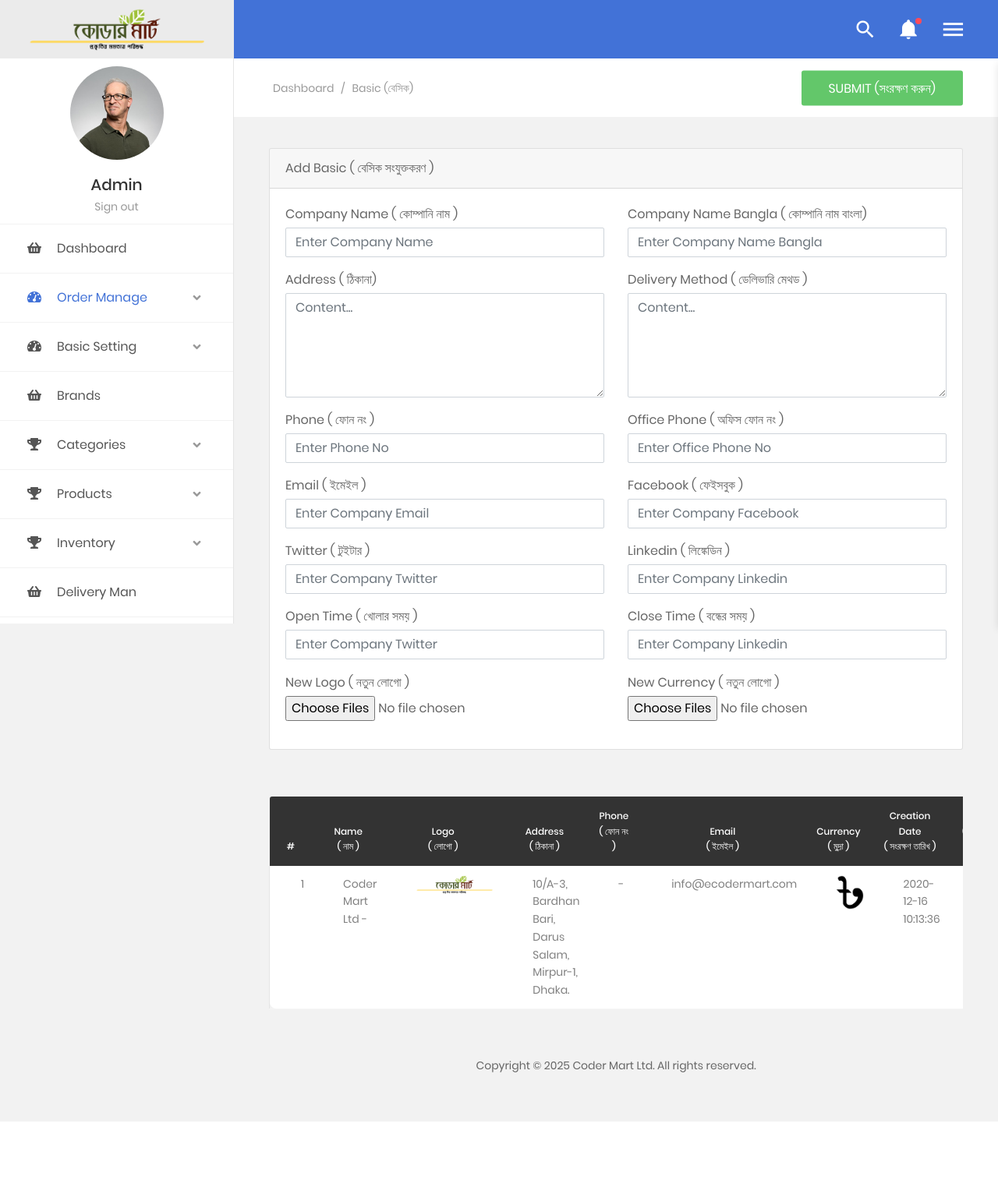
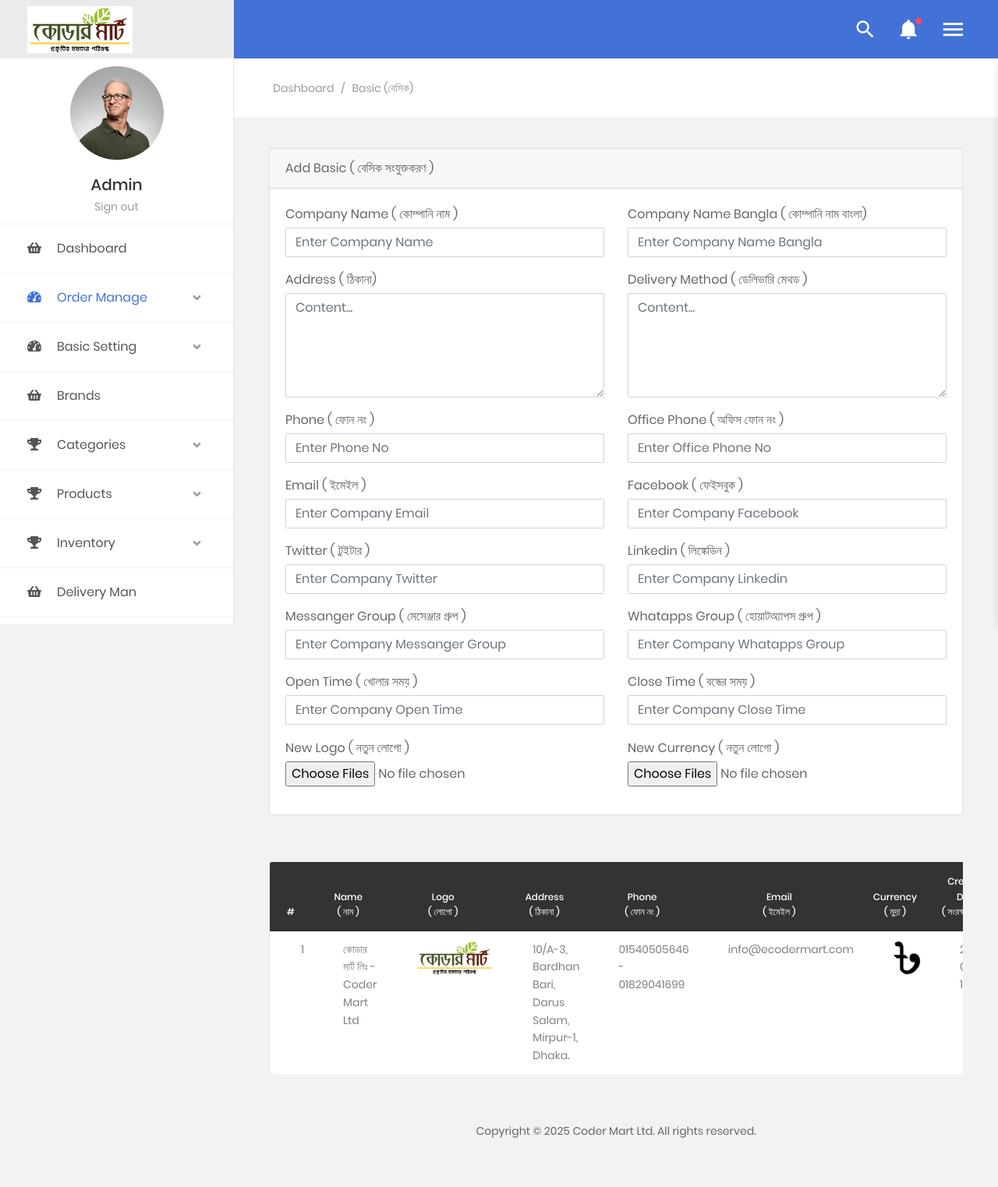
Before and after one commit to SaifReact/coder, a PHP site: page /eCoderMart/admin/home/basic.php in a window 1280 px wide. Shown: the whole page at 78% size. Before the commit the page ends 1439 px from the top, so only its background shows below. Run offline with PHP 8.4, Linux system fonts and the light colour scheme; a user stored in the database is signed in; data comes from the database, SQL or seed files in the repository; data that the repository does not hold is empty; some libraries are stand-ins or nearby versions.

Commit message:
Update Basic Page

```diff
--- a/admin/home/basic.php
+++ b/admin/home/basic.php
@@ -9,7 +9,8 @@ if (empty($_SESSION['alogin'])) {
 
 $basicId = isset($_GET['id']) ? intval($_GET['id']) : 0;
 $basic = ['compName' => '', 'compName_en' => '', 'address'  => '', 'phone'  => '', 'office_phone'  => '', 'email'  => '',
-'logo'  => '', 'currency'  => '', 'facebook'  => '', 'twitter'  => '', 'linkedin'  => '', 'open_time'  => '', 'off_time'  => '', 'delivery_process'  => ''];
+'logo'  => '', 'currency'  => '', 'facebook'  => '', 'twitter'  => '', 'linkedin'  => '', 'open_time'  => '', 'close_time'  => '',
+'delivery_process'  => '', 'messanger_group' => '', 'whatapps_group' => ''];
 
 function getBasic($con, $basicId) {
     $stmt = $con->prepare("SELECT * FROM basic WHERE id = ?");
@@ -60,8 +61,10 @@ if ($_SERVER['REQUEST_METHOD'] === 'POST') {
     $twitter = trim($_POST['twitter'] ?? '');
     $linkedin = trim($_POST['linkedin'] ?? '');
     $open_time = trim($_POST['open_time'] ?? '');
-    $off_time = trim($_POST['off_time'] ?? '');
-    $delivery_process = trim($_POST['delivery_process'] ?? '');
+    $close_time = trim($_POST['close_time'] ?? '');
+    $delivery_method = trim($_POST['delivery_method'] ?? '');
+	$messanger_group = trim($_POST['messanger_group'] ?? '');
+	$whatapps_group = trim($_POST['whatapps_group'] ?? '');
 
     // Prevent processing if required fields are missing
     if (empty($compName) || empty($compName_en)) {
@@ -87,46 +90,69 @@ if ($_SERVER['REQUEST_METHOD'] === 'POST') {
 
     // Check if category is being updated
     if ($basicId > 0) {
-        // Update category only if there are changes
-        if ($compName !== $basic['compName'] ||
+    // Check if any data has changed
+    if (
+        $compName !== $basic['compName'] ||
         $compName_en !== $basic['compName_en'] ||
-		$address = $basic['address'] ||
-		$phone = $basic['phone'] ||
-		$office_phone = $basic['office_phone'] ||
-		$email = $basic['email'] ||
+        $address !== $basic['address'] ||
+        $phone !== $basic['phone'] ||
+        $office_phone !== $basic['office_phone'] ||
+        $email !== $basic['email'] ||
         $newLogoImageName !== $basic['logo'] ||
         $newCurrImageName !== $basic['currency'] ||
-		$facebook = $basic['facebook'] ||
-		$twitter = $basic['twitter'] ||
-		$linkedin = $basic['linkedin'] ||
-		$open_time = $basic['open_time'] ||
-		$off_time = $basic['off_time'] ||
-		$delivery_process = $basic['delivery_process']) {
-            $stmt = $con->prepare("UPDATE company SET compName = ?, compName_en = ?, address = ?, office_phone = ?,
-			email = ?, logo = ?, currency = ?, facebook = ?,twitter = ?,linkedin = ?, open_time = ?, off_time = ?,delivery_process = ? WHERE id = ?");
-            $stmt->bind_param("ssssi", $compName, $compName_en, $address, $phone, $office_phone, $email,
-			$newLogoImageName, $newCurrImageName, $facebook, $twitter, $linkedin, $open_time, $off_time, $delivery_process, $basicId);
-            $stmt->execute();
-            $stmt->close();
+        $facebook !== $basic['facebook'] ||
+        $twitter !== $basic['twitter'] ||
+        $linkedin !== $basic['linkedin'] ||
+        $open_time !== $basic['open_time'] ||
+        $close_time !== $basic['close_time'] ||
+        $delivery_method !== $basic['delivery_method'] ||
+        $messanger_group !== $basic['messanger_group'] ||
+        $whatapps_group !== $basic['whatapps_group']
+    ) {
+        // Prepare the SQL statement
+        $stmt = $con->prepare("UPDATE basic SET compName = ?, compName_en = ?, address = ?, phone = ?, office_phone = ?,
+        email = ?, logo = ?, currency = ?, facebook = ?, twitter = ?, linkedin = ?, open_time = ?, close_time = ?,
+        delivery_method = ?, messanger_group = ?, whatapps_group = ? WHERE id = ?");
 
-            // Move the uploaded images to the appropriate directories
-            if ($_FILES['logo']['name']) {
+        if ($stmt === false) {
+            die("Prepare failed: " . $con->error);
+        }
+
+        // Bind parameters
+        $stmt->bind_param(
+            "ssssssssssssssssi",
+            $compName, $compName_en, $address, $phone, $office_phone, $email,
+            $newLogoImageName, $newCurrImageName, $facebook, $twitter, $linkedin, $open_time, $close_time,
+            $delivery_method, $messanger_group, $whatapps_group, $basicId
+        );
+
+        // Execute and close
+        if ($stmt->execute()) {
+            // Move the uploaded images if they exist
             $logoDir = "../logo/$basicId";
             if (!is_dir($logoDir)) mkdir($logoDir, 0777, true);
+
+            if (!empty($_FILES['logo']['name'])) {
                 move_uploaded_file($_FILES['logo']['tmp_name'], "$logoDir/$newLogoImageName");
             }
 
-            if ($_FILES['currency']['name']) {
-                $currencyDir = "../logo/$basicId";
-                if (!is_dir($currencyDir)) mkdir($currencyDir, 0777, true);
-                move_uploaded_file($_FILES['currency']['tmp_name'], "$currencyDir/$newCurrImageName");
+            if (!empty($_FILES['currency']['name'])) {
+                move_uploaded_file($_FILES['currency']['tmp_name'], "$logoDir/$newCurrImageName");
             }
 
             $_SESSION['msg'] = "Updated Successfully (সফলভাবে হালনাগাদ করা হয়েছে)!";
         } else {
+            $_SESSION['warnmsg'] = "Update failed: " . $stmt->error;
+        }
+
+        $stmt->close();
+    } else {
         $_SESSION['warnmsg'] = "No changes detected (কোন পরিবর্তন সনাক্ত করা যায়নি)।";
     }
+} else {
+    $_SESSION['warnmsg'] = "Invalid ID!";
 }
+
 
     // Redirect to the basic.php page with appropriate messages
     header('Location: basic.php');
@@ -166,7 +192,7 @@ if ($_SERVER['REQUEST_METHOD'] === 'POST') {
                                     <li class="list-inline-item">Basic (বেসিক) </li>
                                  </ul>
                               </div>
-							  <button id="submitBasic" class="au-btn au-btn-icon au-btn--green"><?php echo $basicId ? 'Update (হালনাগাদ করুন)' : 'Submit (সংরক্ষণ করুন)'; ?></button>
+							  <button id="submitBasic" class="au-btn au-btn-icon au-btn--green"><?php echo $basicId ? 'Update (হালনাগাদ করুন)' : ''; ?></button>
                            </div>
                         </div>
                      </div>
@@ -188,13 +214,13 @@ if ($_SERVER['REQUEST_METHOD'] === 'POST') {
                                        <div class="col-6">
                                           <div class="form-group">
                                              <label for="compName_en" class="control-label mb-1">Company Name ( কোম্পানি নাম )</label>
-                                             <input id="compName_en" name="compName_en" type="text" class="form-control compName_en valid" data-val="true" data-val-required="Please enter the name on card" autocomplete="compName_en" aria-required="true" aria-invalid="false" aria-describedby="compName_en-error"
+                                             <input id="compName_en" name="compName_en" type="text" class="form-control compName_en valid"  autocomplete="compName_en" aria-required="true" aria-invalid="false" aria-describedby="compName_en-error"
                                                 placeholder="Enter Company Name" value="<?php echo htmlentities($basic['compName_en']); ?>" required>
                                           </div>
                                        </div>
                                        <div class="col-6">
                                           <label for="compName_en" class="control-label mb-1">Company Name Bangla ( কোম্পানি নাম বাংলা)</label>
-                                          <input id="compName" name="compName" type="text" class="form-control compName valid" data-val="true" data-val-required="Please enter the name on card" autocomplete="compName" aria-required="true" aria-invalid="false" aria-describedby="compName-error"
+                                          <input id="compName" name="compName" type="text" class="form-control compName valid"  autocomplete="compName" aria-required="true" aria-invalid="false" aria-describedby="compName-error"
                                              placeholder="Enter Company Name Bangla" value="<?php echo htmlentities($basic['compName']); ?>" required>
                                        </div>
                                     </div>
@@ -207,8 +233,8 @@ if ($_SERVER['REQUEST_METHOD'] === 'POST') {
                                        </div>
 									   <div class="col-6">
                                           <div class="form-group">
-                                             <label for="delivery_process" class="control-label mb-1">Delivery Method ( ডেলিভারি মেথড )</label>
-                                             <textarea name="delivery_process" id="delivery_process" rows="5" placeholder="Content..." class="form-control"><?php echo htmlentities($basic['delivery_process'] ?? ''); ?></textarea>
+                                             <label for="delivery_method" class="control-label mb-1">Delivery Method ( ডেলিভারি মেথড )</label>
+                                             <textarea name="delivery_method" id="delivery_method" rows="5" placeholder="Content..." class="form-control"><?php echo htmlentities($basic['delivery_method'] ?? ''); ?></textarea>
                                           </div>
                                        </div>
                                     </div>
@@ -216,13 +242,13 @@ if ($_SERVER['REQUEST_METHOD'] === 'POST') {
                                        <div class="col-6">
                                           <div class="form-group">
                                              <label for="phone" class="control-label mb-1">Phone ( ফোন নং  )</label>
-                                             <input id="phone" name="phone" type="text" class="form-control phone valid" data-val="true" data-val-required="Please enter the name on card" autocomplete="phone" aria-required="true" aria-invalid="false" aria-describedby="phone-error"
+                                             <input id="phone" name="phone" type="text" class="form-control phone valid"  autocomplete="phone" aria-required="true" aria-invalid="false" aria-describedby="phone-error"
                                                 placeholder="Enter Phone No" value="<?php echo htmlentities($basic['phone']); ?>" required>
                                           </div>
                                        </div>
                                        <div class="col-6">
                                           <label for="office_phone" class="control-label mb-1">Office Phone ( অফিস ফোন নং )</label>
-                                          <input id="office_phone" name="office_phone" type="text" class="form-control office_phone valid" data-val="true" data-val-required="Please enter the name on card" autocomplete="office_phone" aria-required="true" aria-invalid="false" aria-describedby="office_phone-error"
+                                          <input id="office_phone" name="office_phone" type="text" class="form-control office_phone valid"  autocomplete="office_phone" aria-required="true" aria-invalid="false" aria-describedby="office_phone-error"
                                              placeholder="Enter Office Phone No" value="<?php echo htmlentities($basic['office_phone']); ?>" required>
                                        </div>
                                     </div>
@@ -230,13 +256,13 @@ if ($_SERVER['REQUEST_METHOD'] === 'POST') {
                                        <div class="col-6">
                                           <div class="form-group">
                                              <label for="email" class="control-label mb-1">Email ( ইমেইল )</label>
-                                             <input id="email" name="email" type="text" class="form-control email valid" data-val="true" data-val-required="Please enter the name on card" autocomplete="email" aria-required="true" aria-invalid="false" aria-describedby="email-error"
+                                             <input id="email" name="email" type="text" class="form-control email valid"  autocomplete="email" aria-required="true" aria-invalid="false" aria-describedby="email-error"
                                                 placeholder="Enter Company Email" value="<?php echo htmlentities($basic['email']); ?>" required>
                                           </div>
                                        </div>
                                        <div class="col-6">
                                           <label for="facebook" class="control-label mb-1">Facebook ( ফেইসবুক )</label>
-                                          <input id="facebook" name="facebook" type="text" class="form-control facebook valid" data-val="true" data-val-required="Please enter the name on card" autocomplete="facebook" aria-required="true" aria-invalid="false" aria-describedby="facebook-error"
+                                          <input id="facebook" name="facebook" type="text" class="form-control facebook valid"  autocomplete="facebook" aria-required="true" aria-invalid="false" aria-describedby="facebook-error"
                                              placeholder="Enter Company Facebook" value="<?php echo htmlentities($basic['facebook']); ?>" required>
                                        </div>
                                     </div>
@@ -244,28 +270,42 @@ if ($_SERVER['REQUEST_METHOD'] === 'POST') {
                                        <div class="col-6">
                                           <div class="form-group">
                                              <label for="twitter" class="control-label mb-1">Twitter ( টুইটার )</label>
-                                             <input id="twitter" name="twitter" type="text" class="form-control twitter valid" data-val="true" data-val-required="Please enter the name on card" autocomplete="twitter" aria-required="true" aria-invalid="false" aria-describedby="twitter-error"
+                                             <input id="twitter" name="twitter" type="text" class="form-control twitter valid"  autocomplete="twitter" aria-required="true" aria-invalid="false" aria-describedby="twitter-error"
                                                 placeholder="Enter Company Twitter" value="<?php echo htmlentities($basic['twitter']); ?>" required>
                                           </div>
                                        </div>
                                        <div class="col-6">
                                           <label for="linkedin" class="control-label mb-1">Linkedin ( লিঙ্কেডিন )</label>
-                                          <input id="linkedin" name="linkedin" type="text" class="form-control linkedin valid" data-val="true" data-val-required="Please enter the name on card" autocomplete="facebook" aria-required="true" aria-invalid="false" aria-describedby="linkedin-error"
+                                          <input id="linkedin" name="linkedin" type="text" class="form-control linkedin valid"  autocomplete="facebook" aria-required="true" aria-invalid="false" aria-describedby="linkedin-error"
                                              placeholder="Enter Company Linkedin" value="<?php echo htmlentities($basic['linkedin']); ?>" required>
                                        </div>
                                     </div>
 									<div class="row">
                                        <div class="col-6">
                                           <div class="form-group">
-                                             <label for="twitter" class="control-label mb-1">Open Time ( খোলার সময় )</label>
-                                             <input id="twitter" name="twitter" type="text" class="form-control twitter valid" data-val="true" data-val-required="Please enter the name on card" autocomplete="twitter" aria-required="true" aria-invalid="false" aria-describedby="twitter-error"
-                                                placeholder="Enter Company Twitter" value="<?php echo htmlentities($basic['twitter']); ?>" required>
+                                             <label for="messanger_group" class="control-label mb-1">Messanger Group ( মেসেঞ্জার গ্রুপ )</label>
+                                             <input id="messanger_group" name="messanger_group" type="text" class="form-control messanger_group valid"  autocomplete="messanger_group" aria-required="true" aria-invalid="false" aria-describedby="messanger_group-error"
+                                                placeholder="Enter Company Messanger Group" value="<?php echo htmlentities($basic['messanger_group']); ?>" required>
                                           </div>
                                        </div>
                                        <div class="col-6">
-                                          <label for="linkedin" class="control-label mb-1">Close Time ( বন্ধের সময় )</label>
-                                          <input id="linkedin" name="linkedin" type="text" class="form-control linkedin valid" data-val="true" data-val-required="Please enter the name on card" autocomplete="facebook" aria-required="true" aria-invalid="false" aria-describedby="linkedin-error"
-                                             placeholder="Enter Company Linkedin" value="<?php echo htmlentities($basic['linkedin']); ?>" required>
+                                          <label for="whatapps_group" class="control-label mb-1">Whatapps Group ( হোয়াটঅ্যাপস গ্রুপ )</label>
+                                          <input id="whatapps_group" name="whatapps_group" type="text" class="form-control whatapps_group valid"  autocomplete="whatapps_group" aria-required="true" aria-invalid="false" aria-describedby="whatapps_group-error"
+                                             placeholder="Enter Company Whatapps Group" value="<?php echo htmlentities($basic['whatapps_group']); ?>" required>
+                                       </div>
+                                    </div>
+									<div class="row">
+                                       <div class="col-6">
+                                          <div class="form-group">
+                                             <label for="open_time" class="control-label mb-1">Open Time ( খোলার সময় )</label>
+                                             <input id="open_time" name="open_time" type="text" class="form-control open_time valid"  autocomplete="open_time" aria-required="true" aria-invalid="false" aria-describedby="open_time-error"
+                                                placeholder="Enter Company Open Time" value="<?php echo htmlentities($basic['open_time']); ?>" required>
+                                          </div>
+                                       </div>
+                                       <div class="col-6">
+                                          <label for="close_time" class="control-label mb-1">Close Time ( বন্ধের সময় )</label>
+                                          <input id="close_time" name="close_time" type="text" class="form-control close_time valid"  autocomplete="close_time" aria-required="true" aria-invalid="false" aria-describedby="close_time-error"
+                                             placeholder="Enter Company Close Time" value="<?php echo htmlentities($basic['close_time']); ?>" required>
                                        </div>
                                     </div>
 									<div class="row">
--- a/admin/include/config.php
+++ b/admin/include/config.php
@@ -10,21 +10,26 @@
     echo "Failed to connect to MySQL: " . mysqli_connect_error();
    }
 
-   	$sql=mysqli_query($con,"select * from basic where id='1'");
+
+	$sql=mysqli_query($con,"select * from basic where id='1'");
 	while($row=mysqli_fetch_array($sql))
 	{
 	    $id=$row['id'];
-		$currency=$row['currency'];
 		$compName=$row['compName'];
-		$compName=$row['compName_en'];
-		$compDescription=$row['compDescription'];
+		$compName_en=$row['compName_en'];
 		$address=$row['address'];
 		$logo=$row['logo'];
-		$phone1=$row['phone'];
-		$phone2=$row['office_phone'];
+		$currency=$row['currency'];
+		$phone=$row['phone'];
+		$office_phone=$row['office_phone'];
 		$email=$row['email'];
 		$facebook=$row['facebook'];
 		$twitter=$row['twitter'];
 		$linkedin=$row['linkedin'];
+		$delivery_method=$row['delivery_method'];
+		$messanger_group=$row['messanger_group'];
+		$whatapps_group=$row['whatapps_group'];
 	}
-   ?>
+
+
+?>
```
Also changed, not shown: includes/config.php (+7 -5 lines), admin/logo/1/cat_67e3008fa0ea54.61079813.JPG (added), admin/logo/1/cat_67e3008fa0fa20.26607033.png (added), admin/logo/1/cat_67e300b9436dd7.93628532.jpg (added), admin/logo/1/cat_67e300b9437ca4.92549314.png (added), ecodermart.sql. Lines whose indentation alone changed are shown as unchanged.
